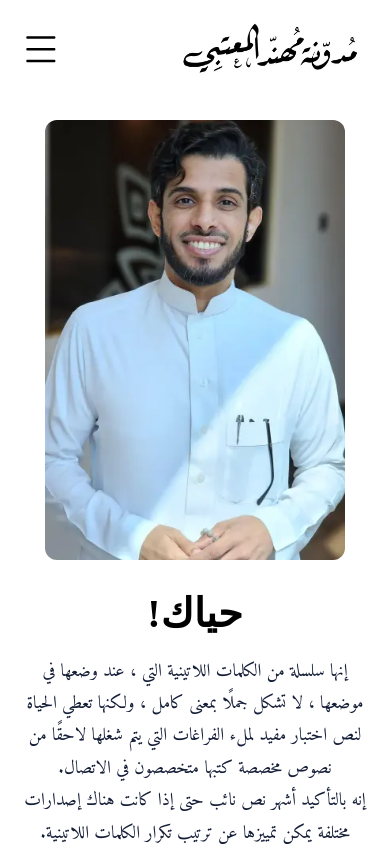
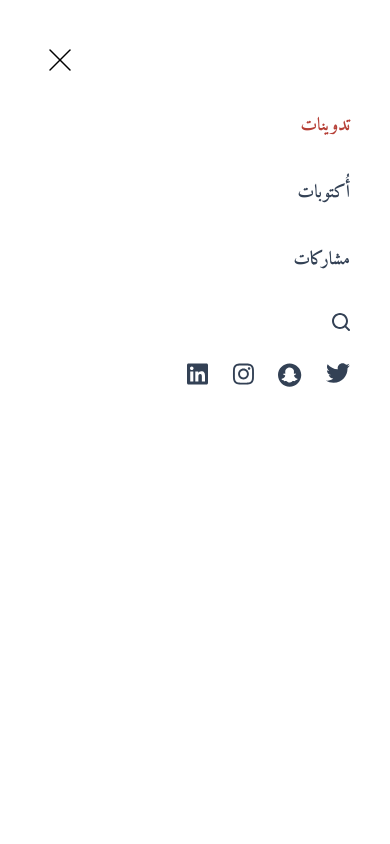
Before and after one commit to mohamedsobhi70/mohanned, a website: page index.html in a window 390 px wide. Both pictures are taken after a click on the button "Menu Button". Shown: the top 844 px of the page. Drawn offline with nearby package versions, Linux system fonts and the light colour scheme; a web font is replaced by a local one.

Commit message:
add social and menu in mobile view

```diff
--- /dev/null
+++ b/assets/scripts/script.js
@@ -0,0 +1,23 @@
+const mobileMenuBtn = document.querySelector(".mobile-menu-btn");
+if (mobileMenuBtn) {
+    // Add click event listener to the element
+    mobileMenuBtn.addEventListener("click", function() {
+        // Get the element with class "mobile-menu" and add the class "show"
+        const mobileMenu = document.querySelector(".mobile-menu");
+        if (mobileMenu) {
+            mobileMenu.classList.add("show");
+        }
+    });
+
+    // Add click event listener to the element with class "mobile-menu-close"
+    const mobileMenuClose = document.querySelector(".mobile-menu-close");
+    if (mobileMenuClose) {
+        mobileMenuClose.addEventListener("click", function() {
+            // Get the element with class "mobile-menu" and remove the class "show"
+            const mobileMenu = document.querySelector(".mobile-menu");
+            if (mobileMenu) {
+                mobileMenu.classList.remove("show");
+            }
+        });
+    }
+}
--- a/index.html
+++ b/index.html
@@ -19,7 +19,7 @@
 <body>
     <!-- Start Header  -->
     <header class="py-4 px-5 lg:px-0">
-        <div class="container flex items-center justify-between">
+        <div class="container flex items-center justify-between relative">
             <a href="index.html">
                 <img src="assets/images/logo.webp" class="w-[200px] lg:w-auto" width="377" height="120" alt="Logo">
                 <span class="sr-only">
@@ -28,8 +28,22 @@
             </a>
 
             <!-- Navigation  -->
-            <nav class="hidden lg:flex items-center gap-10">
-                <ul class="flex items-center gap-10">
+            <div class="mobile-menu">
+
+                <div class="flex justify-end lg:hidden">
+                    <button type="button" class="mobile-menu-close">
+                        <svg xmlns="http://www.w3.org/2000/svg" width="40" height="40" viewBox="0 0 40 40" fill="none">
+                            <path d="M10 10L30 30" stroke="black" stroke-width="1.5" stroke-linecap="round"
+                                stroke-linejoin="round"></path>
+                            <path d="M30 10L10 30" stroke="black" stroke-width="1.5" stroke-linecap="round"
+                                stroke-linejoin="round"></path>
+                        </svg>
+                        <span class="sr-only">Close Menu</span>
+                    </button>
+                </div>
+
+                <nav class="flex flex-col lg:flex-row lg:items-center gap-10">
+                    <ul class="flex flex-col lg:flex-row lg:items-center gap-10">
                         <li>
                             <a href="#" class="nav-link active">
                                 تدوينات
@@ -64,7 +78,23 @@
                         </span>
                     </a>
                 </nav>
-            <button class="lg:hidden">
+                <div class="flex flex-row lg:flex-col gap-6 lg:absolute lg:top-44 lg:-end-6">
+                    <a href="#" class="">
+                        <img src="assets/images/twitter.svg" width="24" height="20" alt="twitter">
+                    </a>
+                    <a href="#" class="">
+                        <img src="assets/images/snapchat.svg" width="24" height="24" alt="snapchat">
+                    </a>
+                    <a href="#" class="">
+                        <img src="assets/images/instagram.svg" width="22" height="22" alt="twitter">
+                    </a>
+                    <a href="#" class="">
+                        <img src="assets/images/linkedin.svg" width="21" height="22" alt="twitter">
+                    </a>
+                </div>
+            </div>
+
+            <button class="lg:hidden mobile-menu-btn">
                 <svg xmlns="http://www.w3.org/2000/svg" width="40" height="40" viewBox="0 0 40 40" fill="none">
                     <path fill-rule="evenodd" clip-rule="evenodd"
                         d="M6.25 32.9426C6.25 32.2523 6.80965 31.6926 7.5 31.6926H34.1667C34.857 31.6926 35.4167 32.2523 35.4167 32.9426C35.4167 33.633 34.857 34.1926 34.1667 34.1926H7.5C6.80965 34.1926 6.25 33.633 6.25 32.9426Z"
@@ -87,6 +117,7 @@
 
     <!-- Start Main Page Content  -->
     <main>
+
 
         <!-- Hero Section  -->
         <section class="py-6 px-5 lg:px-0">
@@ -125,6 +156,7 @@
             </div>
         </section>
         <!-- =============================================================== -->
+
 
         <!-- New Blog -->
         <section class="py-12 px-5 lg:px-0">
@@ -255,6 +287,7 @@
         </section>
         <!-- =============================================================== -->
 
+
         <!-- Latest Updates -->
         <section class="py-12 px-5 lg:px-0">
             <div class="container flex flex-col items-center gap-12">
@@ -313,12 +346,14 @@
         </section>
         <!-- =============================================================== -->
 
+
         <!-- CTA Updates -->
         <section class="py-12">
             <div class="container bg-[#FBF9F6] py-16 lg:rounded-3xl relative overflow-hidden">
                 <div class="flex flex-col gap-12 items-center px-5 lg:px-0">
                     <img src="assets/images/envelope.svg" width="121" height="55" alt="envelope">
-                    <h2 class="text-slate-700 font-bold leading-[160%] lg:leading-normal text-4xl lg:text-[40px] text-center">
+                    <h2
+                        class="text-slate-700 font-bold leading-[160%] lg:leading-normal text-4xl lg:text-[40px] text-center">
                         اشترك في القائمة البريدية ليصلك كل جديد
                     </h2>
                     <form>
@@ -357,7 +392,6 @@
         </section>
         <!-- =============================================================== -->
 
-
     </main>
     <!-- End Main Page Content  -->
     <!-- =============================================================== -->
@@ -373,6 +407,7 @@
     <!-- End Footer  -->
     <!-- =============================================================== -->
 
+    <script src="assets/scripts/script.js"></script>
 </body>
 
 </html>
--- a/input.css
+++ b/input.css
@@ -9,7 +9,12 @@
   body {
     @apply font-Amiri;
   }
-
+.mobile-menu{
+  @apply  fixed top-8 start-0 w-screen h-screen invisible lg:visible opacity-0 lg:opacity-100 lg:static lg:w-auto lg:h-auto bg-white z-50 p-10 lg:p-0 flex flex-col gap-8 transition-all duration-300 ease-in-out
+}
+.mobile-menu.show{
+  @apply  visible opacity-100 top-0
+}
   .nav-link {
     @apply text-slate-700 text-lg leading-normal font-bold hover:text-[#B63F36] transition-colors duration-300 ease-in-out;
   }
```
Also changed, not shown: blog-item.html (+35 -4 lines), assets/styles/styles.css. Lines whose indentation alone changed are shown as unchanged.
